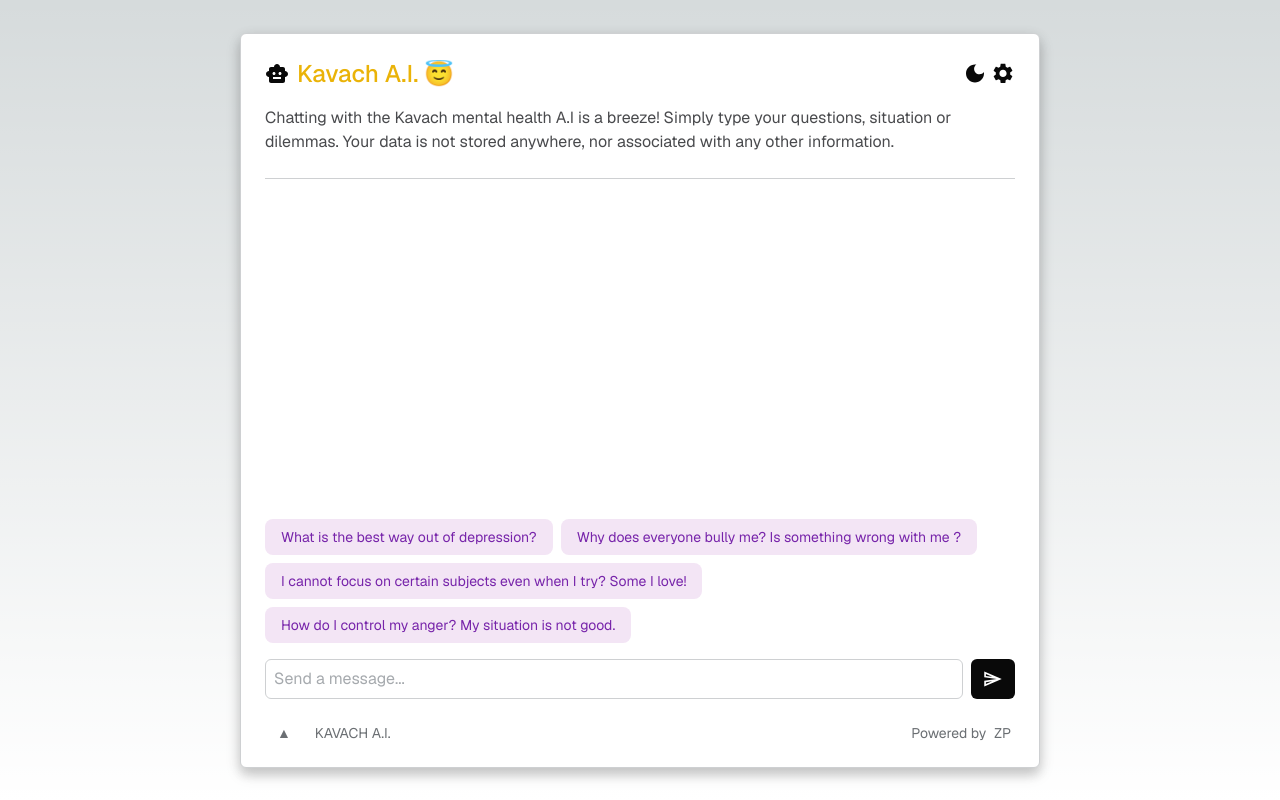
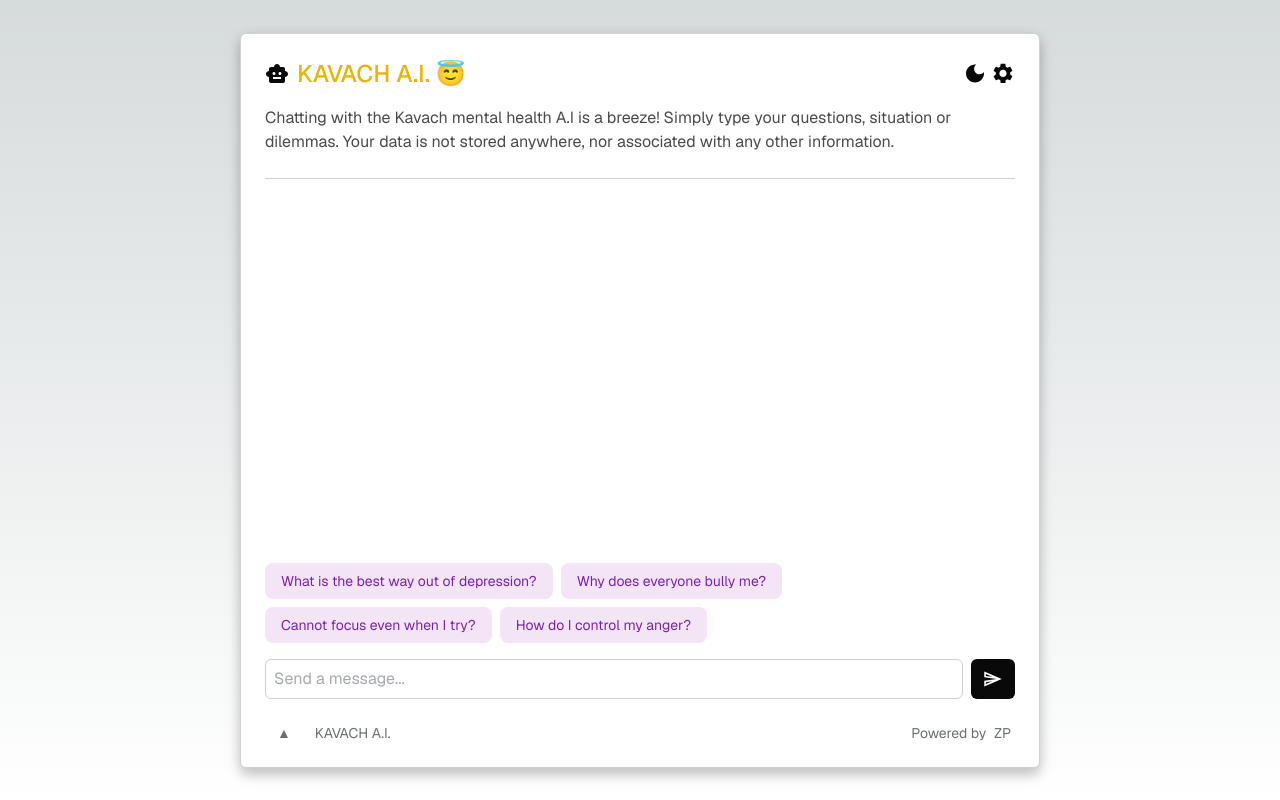
Before and after one commit to engagepy/ai_multimodal_webapp, a Next.js app: page / in a window 1280 px wide. Built offline with nearby package versions, Linux system fonts and the light colour scheme.

Commit message:
prompts and header changed

```diff
--- a/app/page.tsx
+++ b/app/page.tsx
@@ -43,7 +43,7 @@ export default function Home() {
               <svg width="24" height="25" viewBox="0 0 24 25">
                 <path d="M20 9.96057V7.96057C20 6.86057 19.1 5.96057 18 5.96057H15C15 4.30057 13.66 2.96057 12 2.96057C10.34 2.96057 9 4.30057 9 5.96057H6C4.9 5.96057 4 6.86057 4 7.96057V9.96057C2.34 9.96057 1 11.3006 1 12.9606C1 14.6206 2.34 15.9606 4 15.9606V19.9606C4 21.0606 4.9 21.9606 6 21.9606H18C19.1 21.9606 20 21.0606 20 19.9606V15.9606C21.66 15.9606 23 14.6206 23 12.9606C23 11.3006 21.66 9.96057 20 9.96057ZM7.5 12.4606C7.5 11.6306 8.17 10.9606 9 10.9606C9.83 10.9606 10.5 11.6306 10.5 12.4606C10.5 13.2906 9.83 13.9606 9 13.9606C8.17 13.9606 7.5 13.2906 7.5 12.4606ZM16 17.9606H8V15.9606H16V17.9606ZM15 13.9606C14.17 13.9606 13.5 13.2906 13.5 12.4606C13.5 11.6306 14.17 10.9606 15 10.9606C15.83 10.9606 16.5 11.6306 16.5 12.4606C16.5 13.2906 15.83 13.9606 15 13.9606Z" />
               </svg>
-              <h1 className=' text-xl md:text-2xl font-medium text-yellow-500'>Kavach A.I. 😇</h1>
+              <h1 className=' text-xl md:text-2xl font-medium text-yellow-500'>KAVACH A.I. 😇</h1>
             </div>
             <div className='flex gap-1'>
               <ThemeButton />
--- a/components/PromptSuggestions/PromptSuggestionsRow.tsx
+++ b/components/PromptSuggestions/PromptSuggestionsRow.tsx
@@ -3,9 +3,9 @@ import PromptSuggestionButton from "./PromptSuggestionButton";
 const PromptSuggestionRow = ({ onPromptClick }) => {
   const prompts = [
     'What is the best way out of depression?',
-    'Why does everyone bully me? Is something wrong with me ?',
-    'I cannot focus on certain subjects even when I try? Some I love!',
-    'How do I control my anger? My situation is not good.',
+    'Why does everyone bully me?',
+    'Cannot focus even when I try?',
+    'How do I control my anger?',
   ];
 
   return (
```
